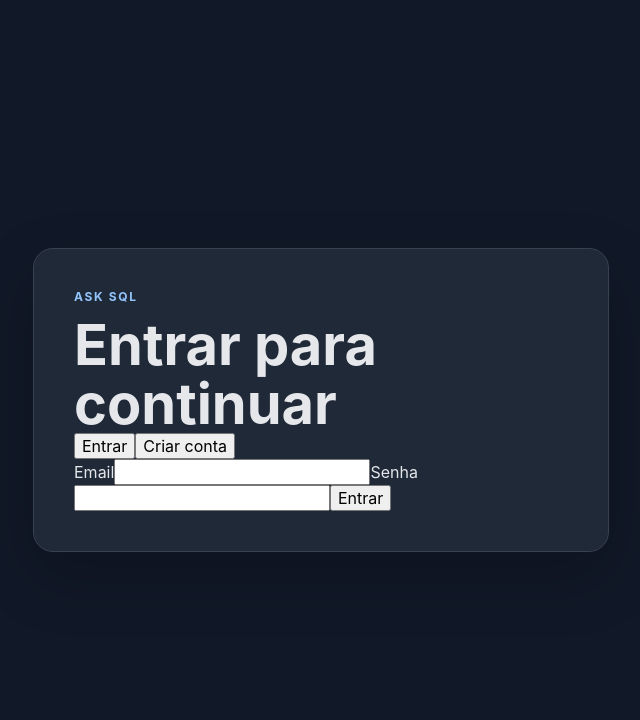
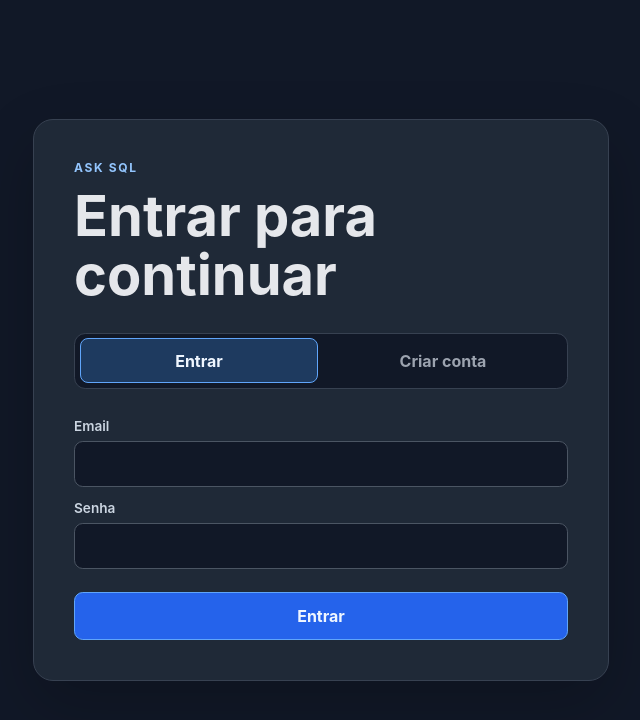
Before and after one commit to dd-henry/querix, a React (Vite) app in the folder web/: page / in a window 1280 px wide. Shown: the top 720 px of the page, without its empty margins (319-959 px from the left). Built offline with nearby package versions, Linux system fonts and the light colour scheme; no server answers.

Commit message:
fix(web): style authentication forms
Co-authored-by: Copilot <223556219+Copilot@users.noreply.github.com>

```diff
--- a/web/src/features/auth/AuthPage.tsx
+++ b/web/src/features/auth/AuthPage.tsx
@@ -137,7 +137,7 @@ export function AuthPage() {
         <h1 id="auth-title">
           {mode === "login" ? "Entrar para continuar" : "Criar sua conta"}
         </h1>
-        <div role="tablist" aria-label="Autenticação">
+        <div className="auth-tabs" role="tablist" aria-label="Autenticação">
           <button
             type="button"
             role="tab"
@@ -160,6 +160,7 @@ export function AuthPage() {
 
         {mode === "login" ? (
           <form
+            className="auth-form"
             aria-busy={activeOperation === "login"}
             noValidate
             onSubmit={submitLogin}
@@ -188,6 +189,7 @@ export function AuthPage() {
           </form>
         ) : (
           <form
+            className="auth-form"
             aria-busy={activeOperation === "signup"}
             noValidate
             onSubmit={submitSignup}
@@ -239,7 +241,10 @@ export function AuthPage() {
         )}
 
         {feedback ? (
-          <p role={feedback.kind === "error" ? "alert" : "status"}>
+          <p
+            className={`auth-feedback auth-feedback--${feedback.kind}`}
+            role={feedback.kind === "error" ? "alert" : "status"}
+          >
             {feedback.message}
           </p>
         ) : null}
--- a/web/src/styles.css
+++ b/web/src/styles.css
@@ -735,6 +735,101 @@ textarea:focus-visible {
   box-shadow: 0 1.5rem 4rem rgb(0 0 0 / 20%);
 }
 
+.auth-tabs {
+  display: grid;
+  grid-template-columns: repeat(2, minmax(0, 1fr));
+  gap: 0.35rem;
+  margin: 1.75rem 0 1.5rem;
+  padding: 0.3rem;
+  border: 1px solid #374151;
+  border-radius: 0.7rem;
+  background: #111827;
+}
+
+.auth-tabs button {
+  width: 100%;
+  padding: 0.7rem 0.85rem;
+  border: 1px solid transparent;
+  border-radius: 0.5rem;
+  color: #9ca3af;
+  background: transparent;
+  cursor: pointer;
+  font-weight: 700;
+}
+
+.auth-tabs button[aria-selected="true"] {
+  border-color: #60a5fa;
+  color: #eff6ff;
+  background: #1e3a5f;
+}
+
+.auth-tabs button:hover:not(:disabled) {
+  color: #f9fafb;
+  background: #1f2937;
+}
+
+.auth-form {
+  display: grid;
+  gap: 0.45rem;
+}
+
+.auth-form label {
+  margin-top: 0.35rem;
+  color: #cbd5e1;
+  font-size: 0.85rem;
+  font-weight: 600;
+}
+
+.auth-form input {
+  width: 100%;
+  padding: 0.75rem 0.85rem;
+  border: 1px solid #4b5563;
+  border-radius: 0.55rem;
+  color: #f9fafb;
+  background: #111827;
+}
+
+.auth-form input::placeholder {
+  color: #6b7280;
+}
+
+.auth-form > button[type="submit"] {
+  width: 100%;
+  margin-top: 1rem;
+  padding: 0.8rem 1rem;
+  border: 1px solid #60a5fa;
+  border-radius: 0.55rem;
+  color: #eff6ff;
+  background: #2563eb;
+  cursor: pointer;
+  font-weight: 700;
+}
+
+.auth-form > button[type="submit"]:hover:not(:disabled) {
+  background: #1d4ed8;
+}
+
+.auth-feedback {
+  margin: 1rem 0 0;
+  padding: 0.8rem 0.9rem;
+  border: 1px solid;
+  border-radius: 0.55rem;
+  font-size: 0.9rem;
+  line-height: 1.45;
+}
+
+.auth-feedback--error {
+  border-color: #b91c1c;
+  color: #fecaca;
+  background: #450a0a;
+}
+
+.auth-feedback--success {
+  border-color: #15803d;
+  color: #bbf7d0;
+  background: #052e16;
+}
+
 .eyebrow {
   margin: 0 0 0.75rem;
   color: #93c5fd;
```
